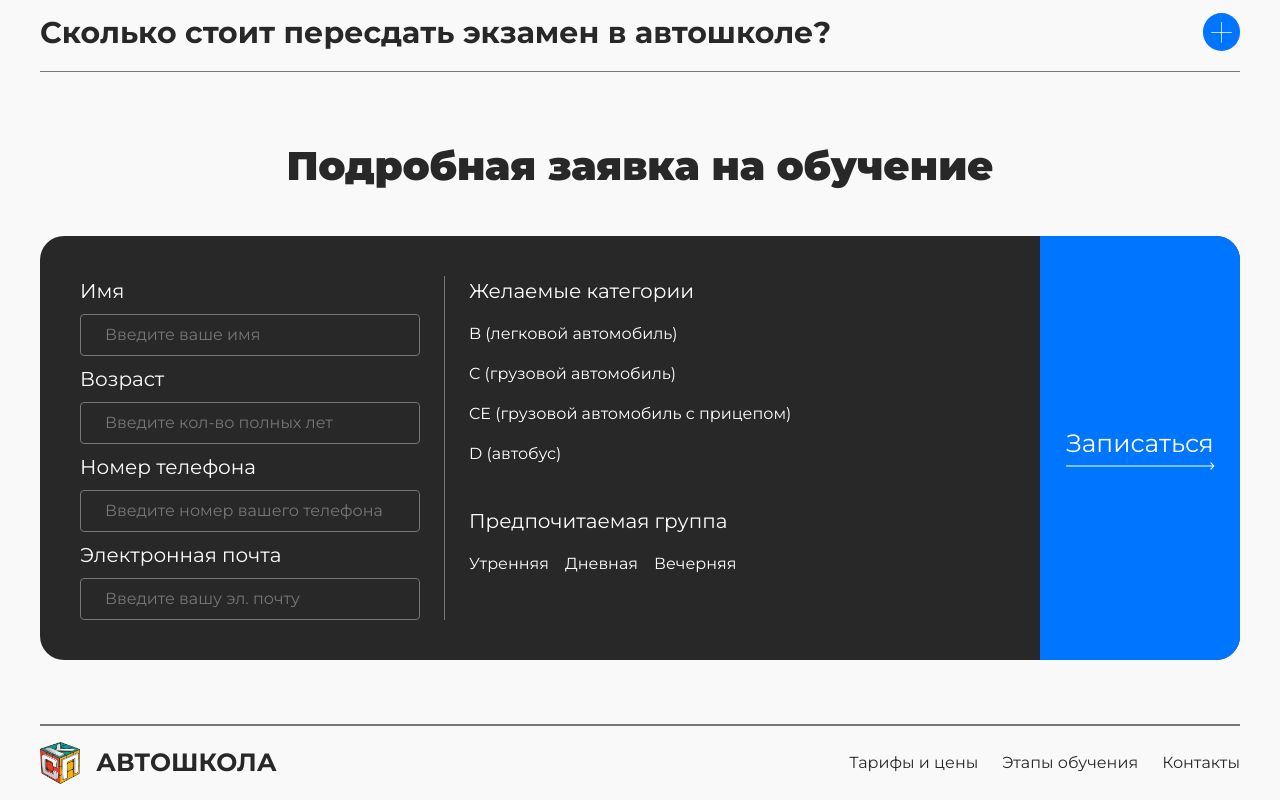
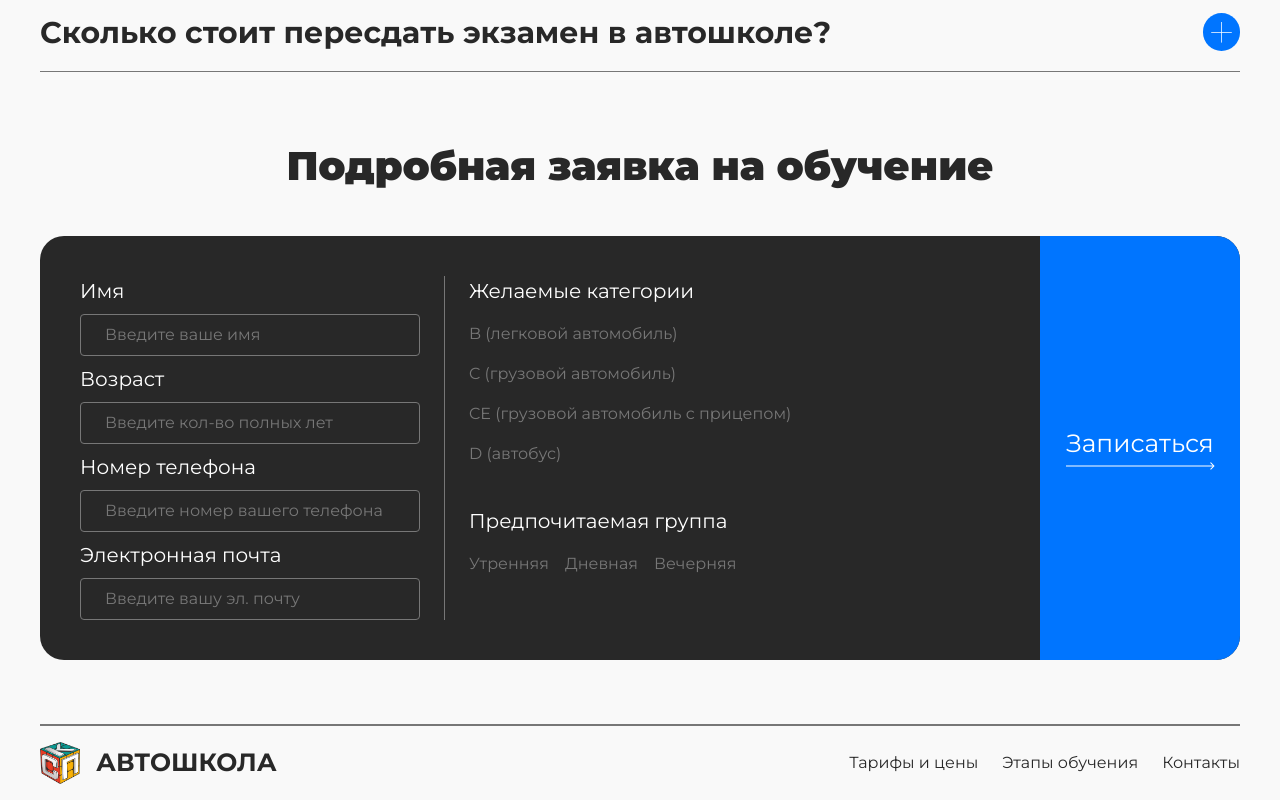
Before and after one commit to CodeMaster1025/driving-school-frontend, a Next.js app: page / in a window 1280 px wide. Shown: the part 2135-2935 px from the top of the page. Built offline with nearby package versions, Linux system fonts and the light colour scheme.

Commit message:
Fix Radio

```diff
--- a/app/components/ui/Radio/Radio.tsx
+++ b/app/components/ui/Radio/Radio.tsx
@@ -18,7 +18,7 @@ const Radio: FC<Props> = ({
   ...props
 }) => {
   return (
-    <div
+    <label
       className={classNames({
         [styles.radio]: true,
         [styles.dark]: dark
@@ -31,8 +31,8 @@ const Radio: FC<Props> = ({
         name={name}
         id={name}
       />
-      <label htmlFor={name}>{title}</label>
-    </div>
+      <h6>{title}</h6>
+    </label>
   );
 };
 
```
